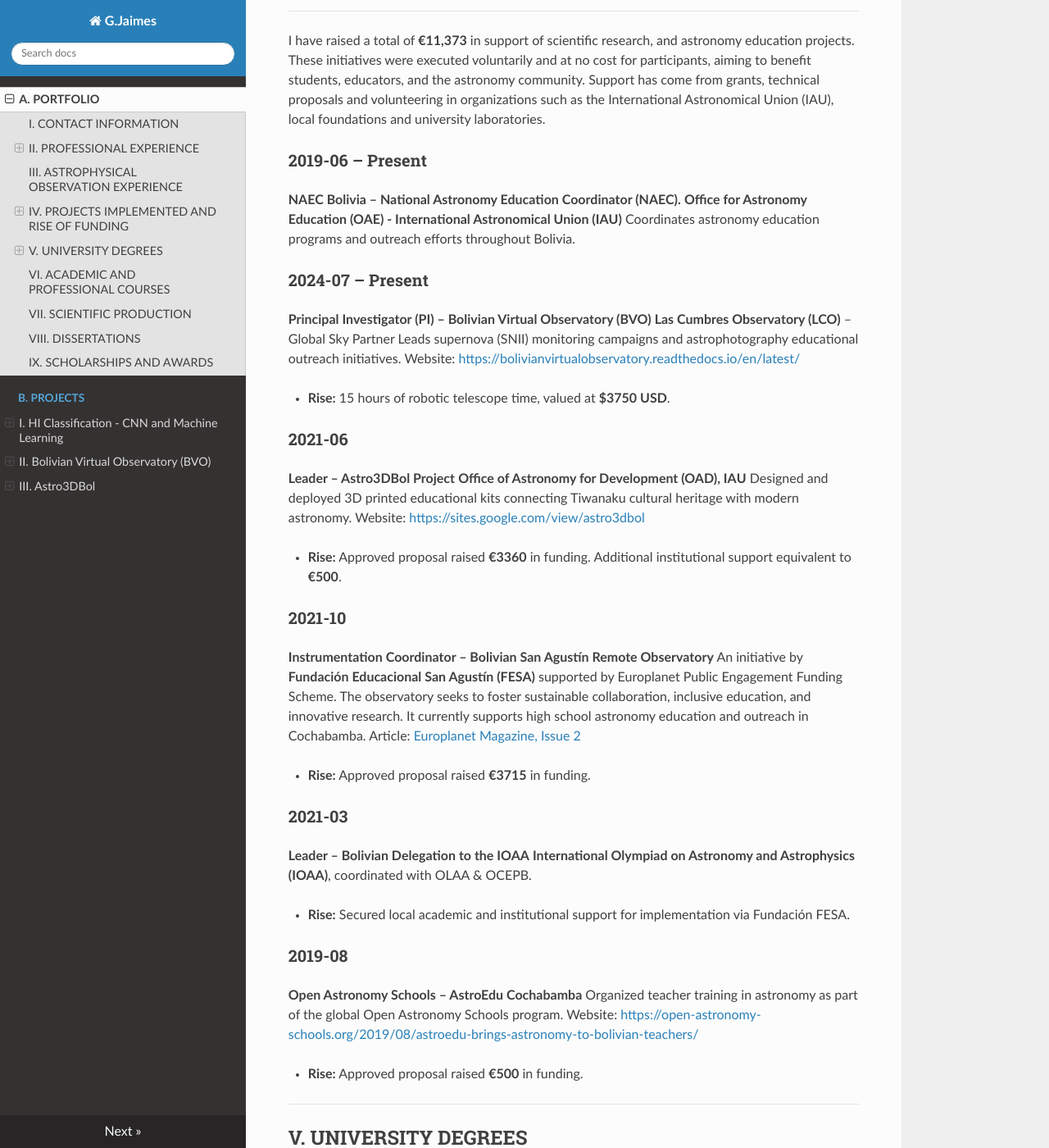
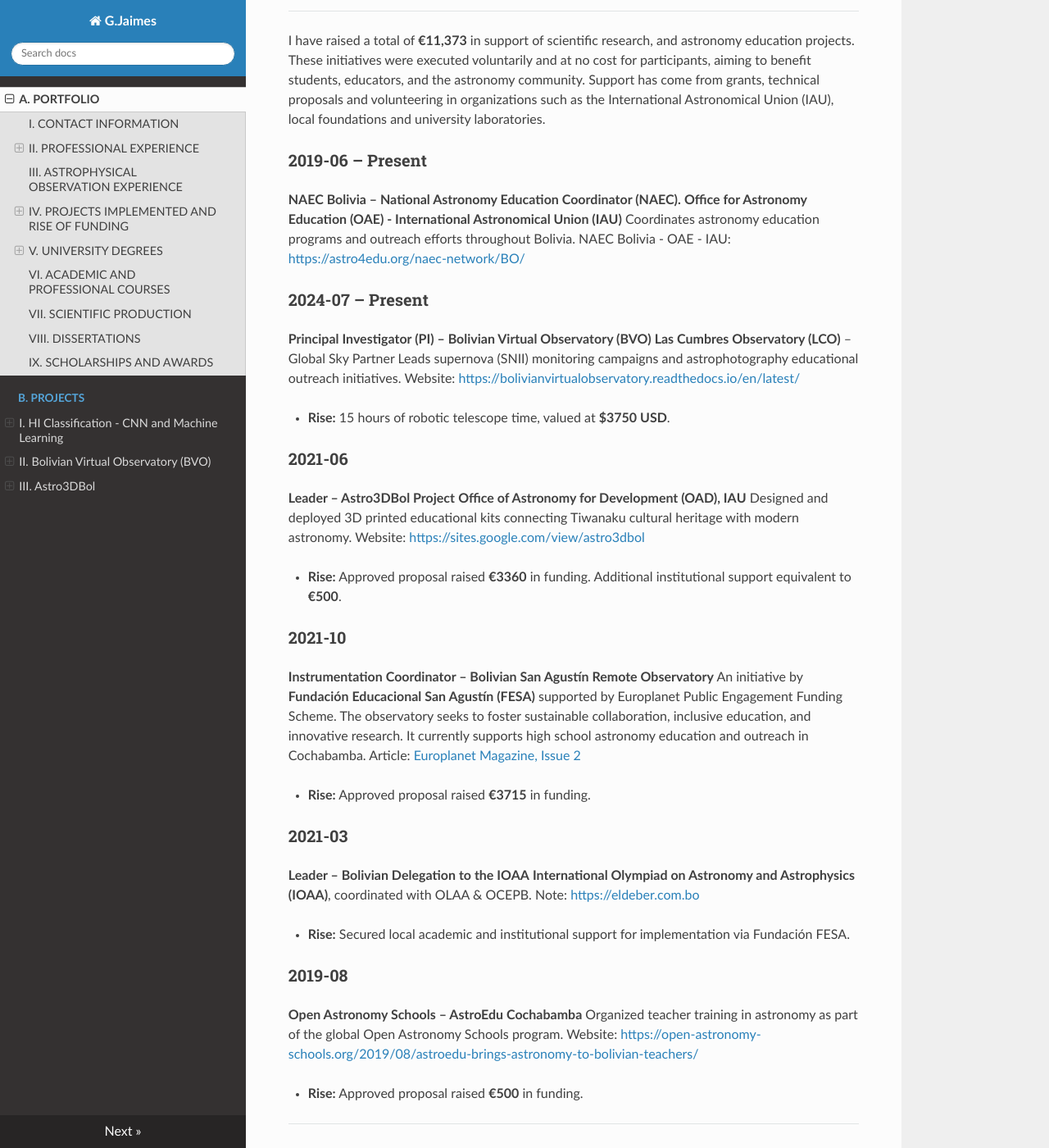
Before and after one commit to gabojaimesillanes/g.jaimes.illanes, an MkDocs documentation site: the page built from docs/portfolio.md, in a window 1280 px wide and 1400 px high, scrolled down 3676 px. Shown: the whole window at 82% size. Built offline with MkDocs 1.6.1, drawn with Linux system fonts in a browser that asks for light colours; nearby versions of some CDN libraries.

Commit message:
Update portfolio.md

```diff
--- a/docs/portfolio.md
+++ b/docs/portfolio.md
@@ -124,6 +124,7 @@
 **NAEC Bolivia – National Astronomy Education Coordinator (NAEC).**
 **Office for Astronomy Education (OAE) - International Astronomical Union (IAU)**
 Coordinates astronomy education programs and outreach efforts throughout Bolivia.
+NAEC Bolivia - OAE - IAU: [https://astro4edu.org/naec-network/BO/](https://astro4edu.org/naec-network/BO/)
 
 ### 2024-07 – Present
 
@@ -155,6 +156,7 @@
 
 **Leader – Bolivian Delegation to the IOAA**
 **International Olympiad on Astronomy and Astrophysics (IOAA)**, coordinated with OLAA & OCEPB.
+Note: [https://eldeber.com.bo](https://eldeber.com.bo/gente/bolivia-obtiene-dos-medallas-de-bronce-en-olimpiada-de-astrofisica-y-astronomia_255858/)
 
 * **Rise:** Secured local academic and institutional support for implementation via Fundación FESA.
 
```
